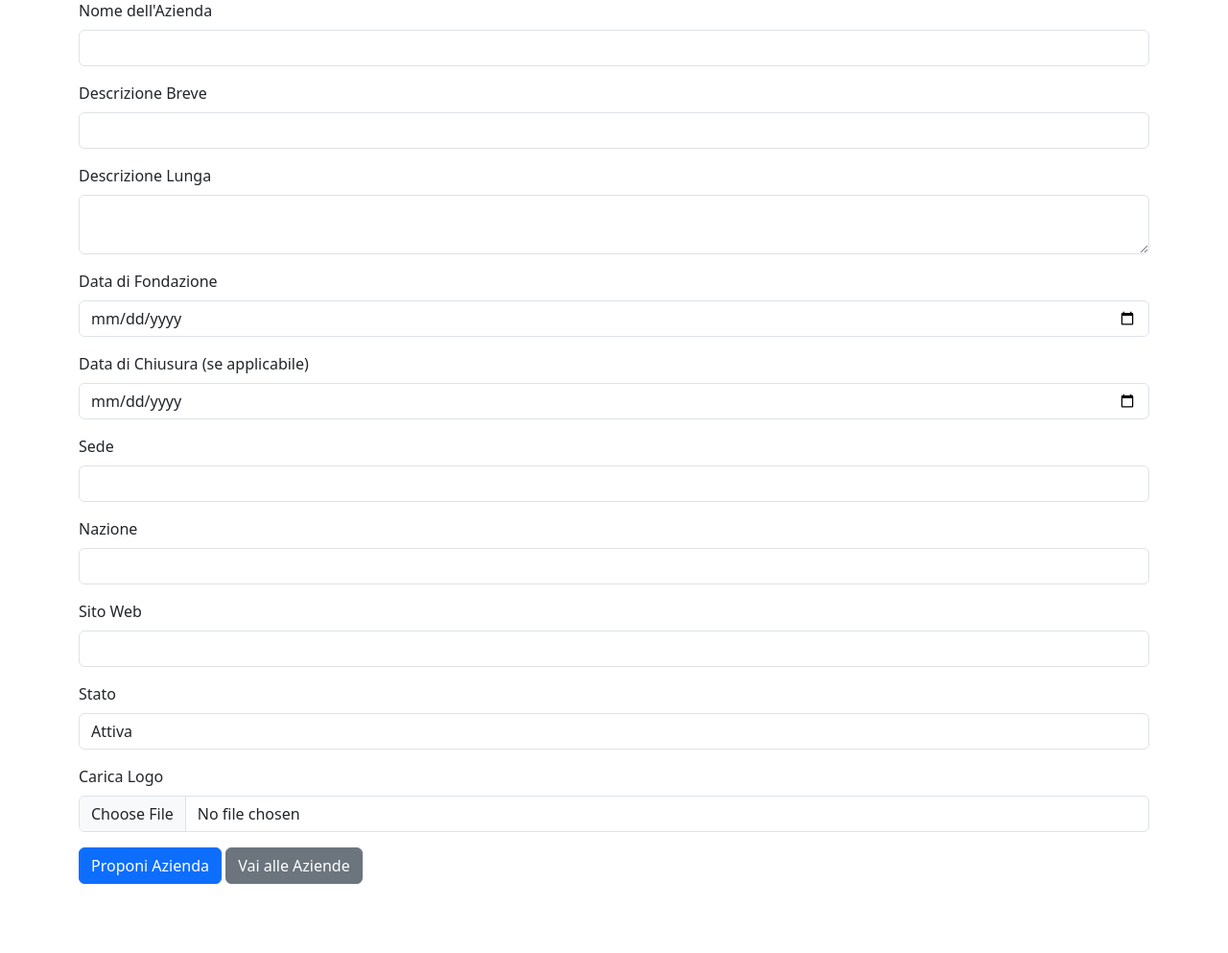
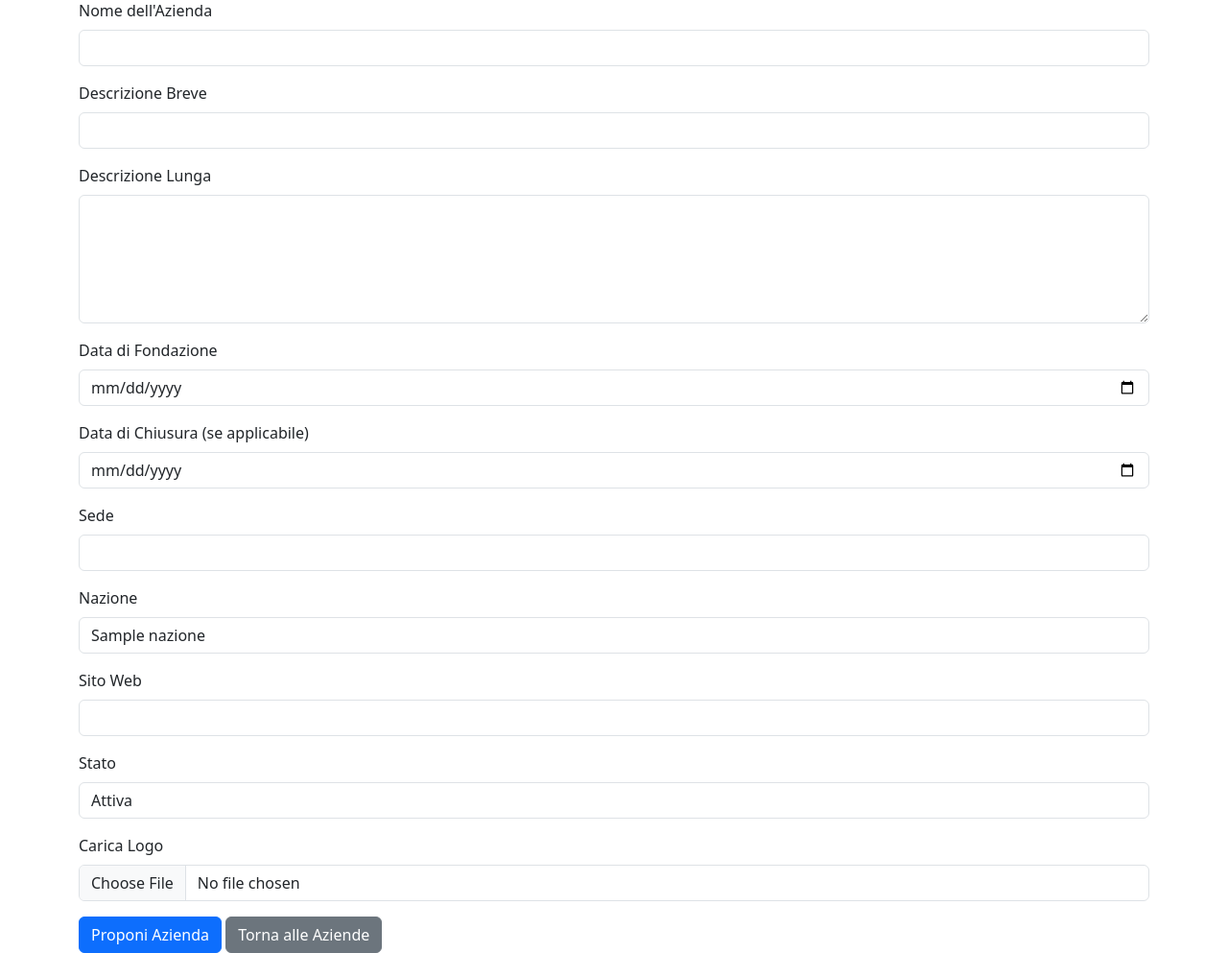
Before and after one commit to filippogrande/The-Transport-Vehicle-database, a PHP site: page /Aggiunte/crea_azienda.php in a window 1280 px wide. Shown: the part 89-1082 px from the top of the page at 96% size. Before the commit the page ends 1010 px from the top, so only its background shows below. Run offline with PHP 8.4, Linux system fonts and the light colour scheme; tables that the repository leaves empty hold one stand-in row (values such as "Sample post"); some libraries are stand-ins or nearby versions.

Commit message:
utilizzo della tabella nazione

```diff
--- a/Website/Aggiunte/crea_azienda.php
+++ b/Website/Aggiunte/crea_azienda.php
@@ -9,6 +9,15 @@ require_once '../Utilities/dbconnect.php';
 // Verifica la connessione al database
 if (!$pdo) {
     die("Errore nella connessione al database.");
+}
+
+// Recupera le nazioni dal database
+$nazioni = [];
+try {
+    $stmt = $pdo->query("SELECT nome FROM nazione");
+    $nazioni = $stmt->fetchAll(PDO::FETCH_ASSOC);
+} catch (PDOException $e) {
+    die("Errore nel recupero delle nazioni: " . $e->getMessage());
 }
 
 if ($_SERVER['REQUEST_METHOD'] == 'POST') {
@@ -159,7 +168,7 @@ if ($_SERVER['REQUEST_METHOD'] == 'POST') {
         </div>
         <div class="mb-3">
             <label for="long_desc" class="form-label">Descrizione Lunga</label>
-            <textarea class="form-control" id="long_desc" name="long_desc"></textarea>
+            <textarea class="form-control" id="long_desc" name="long_desc" rows="5" style="resize: vertical;"></textarea>
         </div>
         <div class="mb-3">
             <label for="fondazione" class="form-label">Data di Fondazione</label>
@@ -175,7 +184,11 @@ if ($_SERVER['REQUEST_METHOD'] == 'POST') {
         </div>
         <div class="mb-3">
             <label for="nazione" class="form-label">Nazione</label>
-            <input type="text" class="form-control" id="nazione" name="nazione">
+            <select class="form-control" id="nazione" name="nazione">
+                <?php foreach ($nazioni as $nazione): ?>
+                    <option value="<?= htmlspecialchars($nazione['nome']) ?>"><?= htmlspecialchars($nazione['nome']) ?></option>
+                <?php endforeach; ?>
+            </select>
         </div>
         <div class="mb-3">
             <label for="sito_web" class="form-label">Sito Web</label>
@@ -193,7 +206,7 @@ if ($_SERVER['REQUEST_METHOD'] == 'POST') {
             <input type="file" class="form-control" id="logo" name="logo" accept="image/*">
         </div>
         <button type="submit" class="btn btn-primary">Proponi Azienda</button>
-        <a href="../aziende.php" class="btn btn-secondary">Vai alle Aziende</a>
+        <a href="../aziende_costruttrici.php" class="btn btn-secondary">Torna alle Aziende</a>
     </form>
 </body>
 </html>
--- a/Website/Aggiunte/crea_nazione.php
+++ b/Website/Aggiunte/crea_nazione.php
@@ -147,7 +147,7 @@ if ($_SERVER['REQUEST_METHOD'] == 'POST') {
     </div>
     <button type="submit" class="btn btn-primary">Proponi Nazione</button>
     <!-- Bottone per andare alla pagina Nazioni -->
-    <a href="../nazioni.php" class="btn btn-secondary">Vai alle Nazioni</a>
+    <a href="../nazioni.php" class="btn btn-secondary">Torna alle Nazioni</a>
 </form>
 
 </body>
```
